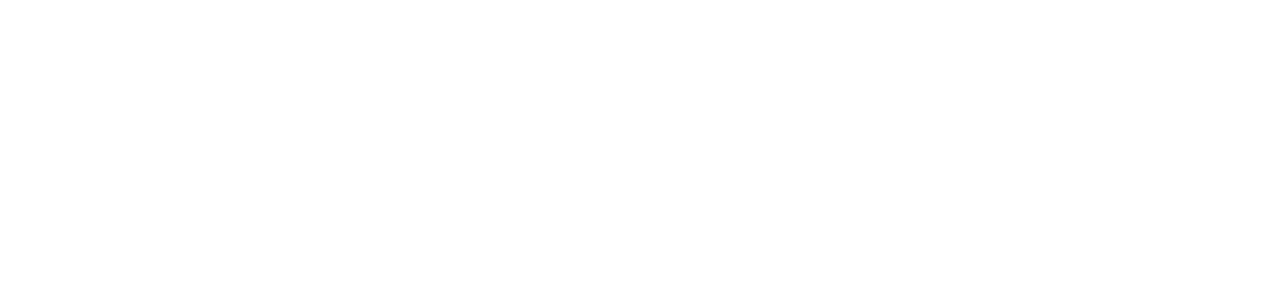
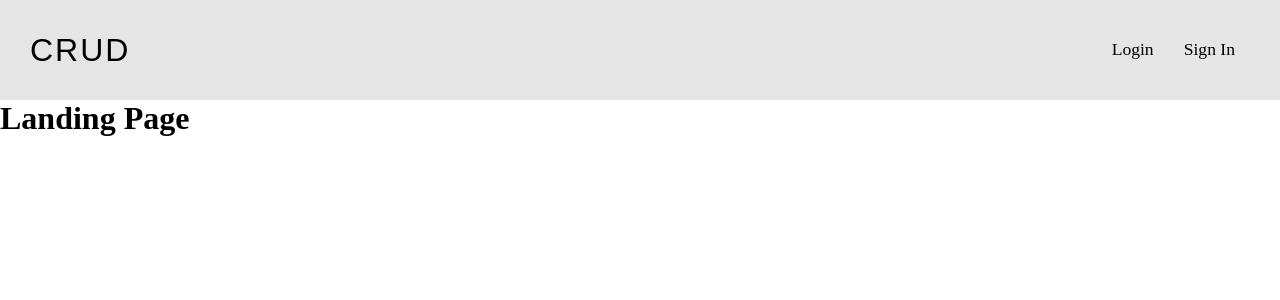
Before and after one commit to GabrielZilmar/CRUDProducts, a React (Create React App) app in the folder client/: page / in a window 1280 px wide. Shown: the top 300 px of the page. Built offline with nearby package versions, Linux system fonts and the light colour scheme.

Commit message:
[+] init landing page

```diff
--- a/client/package.json
+++ b/client/package.json
@@ -8,7 +8,8 @@
     "@testing-library/user-event": "^7.1.2",
     "react": "^16.13.1",
     "react-dom": "^16.13.1",
-    "react-scripts": "3.4.3"
+    "react-scripts": "3.4.3",
+    "styled-components": "^5.2.0"
   },
   "scripts": {
     "start": "react-scripts start",
--- a/client/src/App.css
+++ /dev/null
@@ -1,38 +0,0 @@
-.App {
-	text-align: center;
-}
-
-.App-logo {
-	height: 40vmin;
-	pointer-events: none;
-}
-
-@media (prefers-reduced-motion: no-preference) {
-	.App-logo {
-		animation: App-logo-spin infinite 20s linear;
-	}
-}
-
-.App-header {
-	background-color: #fff;
-	min-height: 100vh;
-	display: flex;
-	flex-direction: column;
-	align-items: center;
-	justify-content: center;
-	font-size: calc(10px + 2vmin);
-	color: white;
-}
-
-.App-link {
-	color: #61dafb;
-}
-
-@keyframes App-logo-spin {
-	from {
-		transform: rotate(0deg);
-	}
-	to {
-		transform: rotate(360deg);
-	}
-}
--- a/client/src/App.js
+++ b/client/src/App.js
@@ -1,10 +1,12 @@
 import React from "react";
-import "./App.css";
+import GlobalStyles from "./styles/global"
+import Landing from "./pages/Landing";
 
 function App() {
 	return (
 		<div className="App">
-			<header className="App-header"></header>
+			<GlobalStyles />
+			<Landing></Landing>
 		</div>
 	);
 }
--- /dev/null
+++ b/client/src/components/Header/index.jsx
@@ -0,0 +1,24 @@
+import React from 'react'
+import { HeaderWrapper, Logo, Link, LinkWrapper } from './styles';
+
+const Header = () =>{
+    return (
+        <HeaderWrapper>
+            <Logo>
+                CRUD
+            </Logo>
+
+            <LinkWrapper>
+                <Link href="">
+                    Login
+                </Link>
+
+                <Link href="">
+                    Sign In
+                </Link>
+            </LinkWrapper>
+        </HeaderWrapper>
+    )
+}
+
+export default Header;
--- /dev/null
+++ b/client/src/components/Header/styles.js
@@ -0,0 +1,41 @@
+import styled from "styled-components";
+
+export const HeaderWrapper = styled.header`
+    height: 100px;
+    width: 100vw;
+    display: flex;
+    justify-content: space-between;
+    align-items: center;
+    padding: 0 30px;
+    background: rgba(0,0,0,0.1);
+`
+
+export const Logo = styled.div`
+    font-size: 2rem;
+    font-family: sans-serif;
+    letter-spacing: 2px;
+`
+
+export const Link = styled.a`
+    padding: 0 10px;
+    margin: 0 5px;
+    color: black;
+    text-decoration:none;
+    font-size: 1.1rem;
+
+    &:after {
+        display: block;
+        content: '';
+        border-bottom: 1px solid black;
+        transform: scaleX(0);
+        transition: transform 250ms ease-in-out;
+    }
+
+    &:hover:after {
+        transform: scaleX(1.5);
+    }
+
+`
+export const LinkWrapper = styled.div`
+    display: flex;
+`
--- a/client/src/index.css
+++ /dev/null
@@ -1,13 +0,0 @@
-body {
-  margin: 0;
-  font-family: -apple-system, BlinkMacSystemFont, 'Segoe UI', 'Roboto', 'Oxygen',
-    'Ubuntu', 'Cantarell', 'Fira Sans', 'Droid Sans', 'Helvetica Neue',
-    sans-serif;
-  -webkit-font-smoothing: antialiased;
-  -moz-osx-font-smoothing: grayscale;
-}
-
-code {
-  font-family: source-code-pro, Menlo, Monaco, Consolas, 'Courier New',
-    monospace;
-}
--- a/client/src/index.js
+++ b/client/src/index.js
@@ -1,6 +1,5 @@
 import React from "react";
 import ReactDOM from "react-dom";
-import "./index.css";
 import App from "./App";
 
 ReactDOM.render(
--- /dev/null
+++ b/client/src/pages/Landing/index.jsx
@@ -0,0 +1,13 @@
+import React from 'react'
+import Header from '../../components/Header';
+
+const Landing = () =>{
+    return (
+        <div>
+			<Header/>
+            <h1>Landing Page</h1>
+        </div>
+    )
+}
+
+export default Landing;
--- /dev/null
+++ b/client/src/styles/global.js
@@ -0,0 +1,9 @@
+import { createGlobalStyle } from "styled-components";
+
+export default createGlobalStyle`
+    *{
+        margin: 0;
+        padding: 0;
+        box-sizing: border-box;
+    }
+`
```
Also changed, not shown: 1 other file (tests, documents, lock files or other folders).
